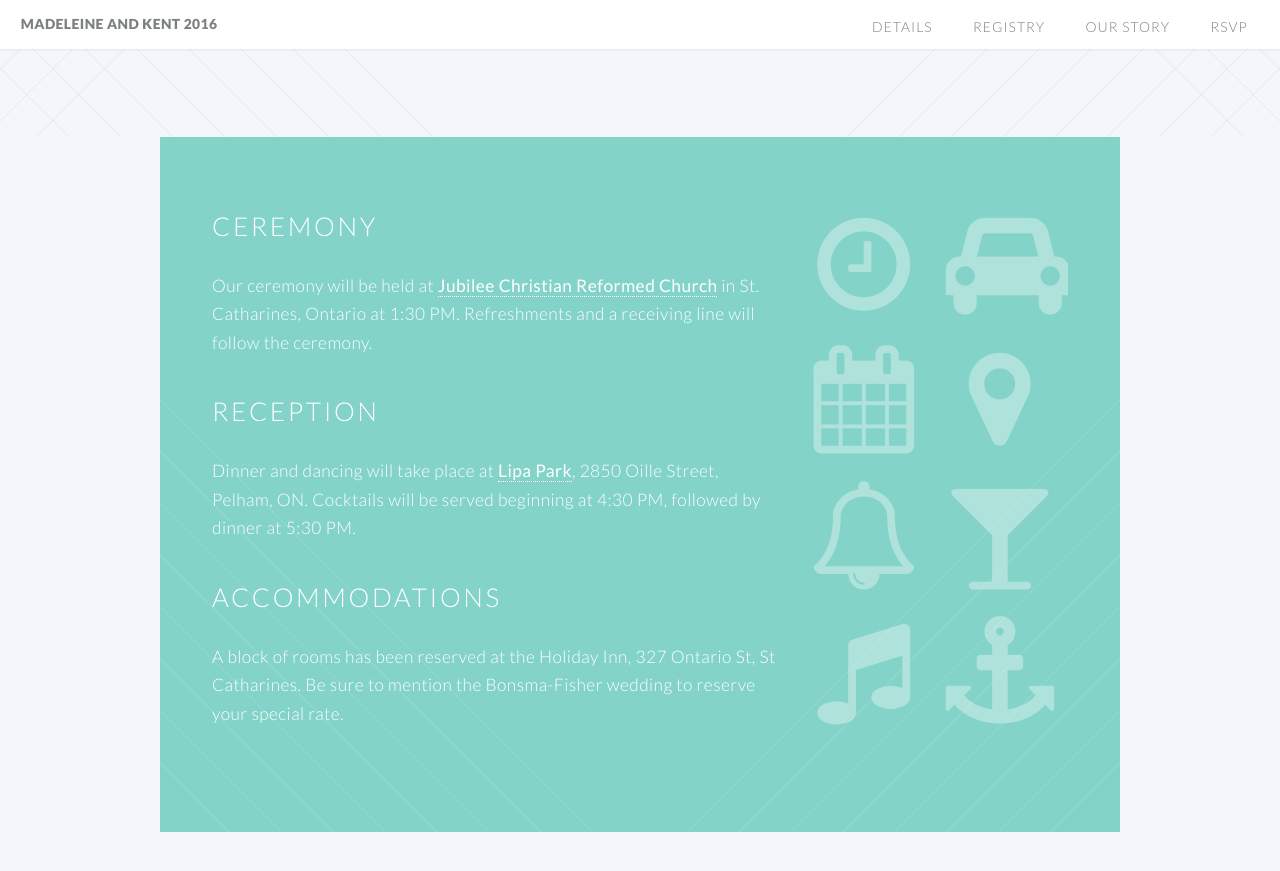
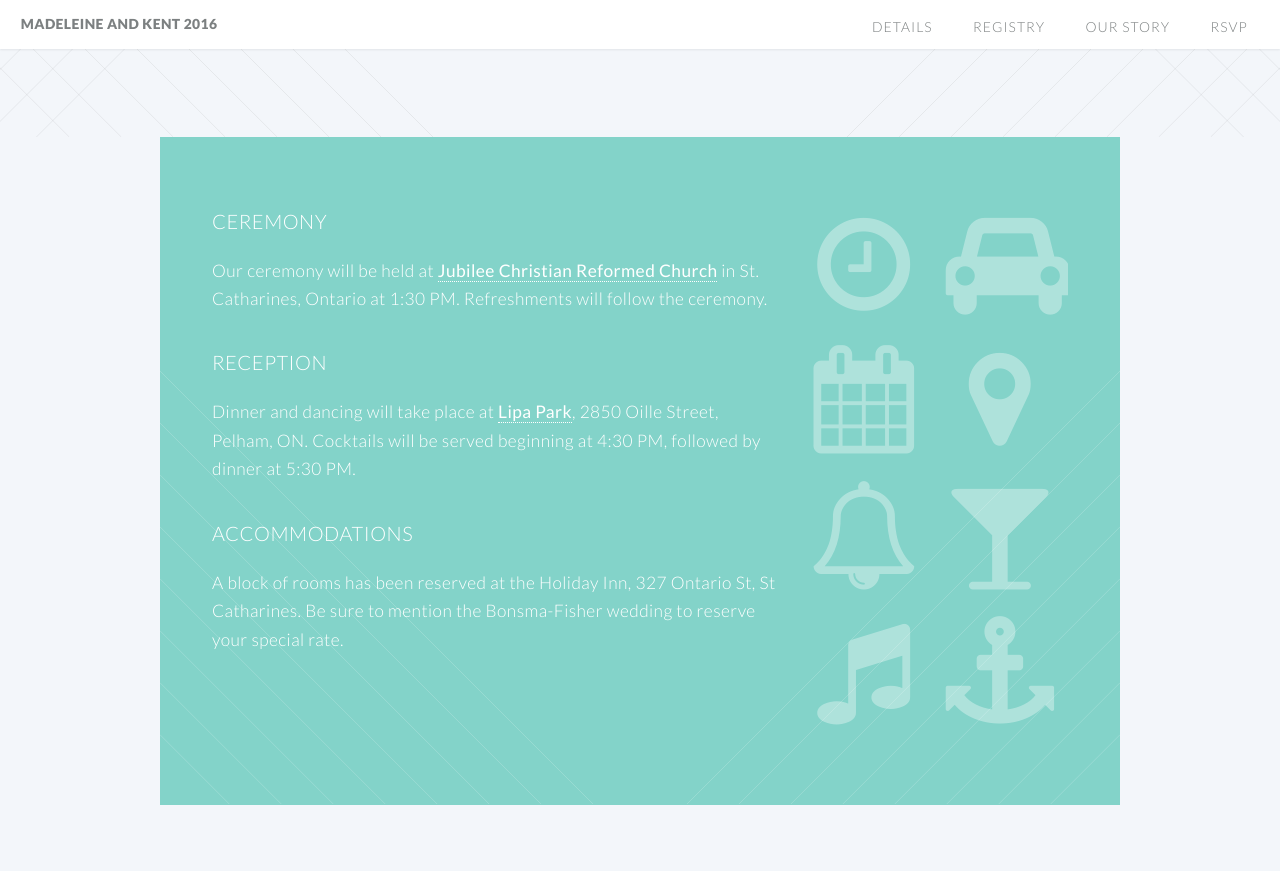
Before and after one commit to mbonsma/wedding, a Jekyll site: the page built from index.html, in a window 1280 px wide and 900 px high, scrolled down 831 px. Shown: the top 871 px of the window. Built offline with Jekyll 4.4.1, drawn with Linux system fonts in a browser that asks for light colours.

Commit message:
Modify index content to fit on one screen

```diff
--- a/index.html
+++ b/index.html
@@ -19,13 +19,13 @@ layout: landing-page
 						<div class="row half">
 							<div class="8u">
 
-								<h2>Ceremony</h2>
+								<h3>Ceremony</h3>
 								<p>Our ceremony will be held at <strong><a href="http://jubileecrc.org/contact/map/" style="color: #ffffff">Jubilee Christian Reformed Church</a></strong> in St. Catharines, Ontario at 1:30 PM.
-									Refreshments and a receiving line will follow the ceremony.</p>
-								<h2>Reception</h2>
+									Refreshments will follow the ceremony.</p>
+								<h3>Reception</h3>
 								<p>Dinner and dancing will take place at <strong><a href="http://lipapark.ca/contact/" style="color: #ffffff">Lipa Park</a></strong>, 2850 Oille Street, Pelham, ON.
 									Cocktails will be served beginning at 4:30 PM, followed by dinner at 5:30 PM.</p>
-									<h2>Accommodations</h2>
+								<h3>Accommodations</h3>
 								<p>A block of rooms has been reserved at the Holiday Inn, 327 Ontario St, St Catharines.
 									Be sure to mention the Bonsma-Fisher wedding to reserve your special rate.</p>
 
```
